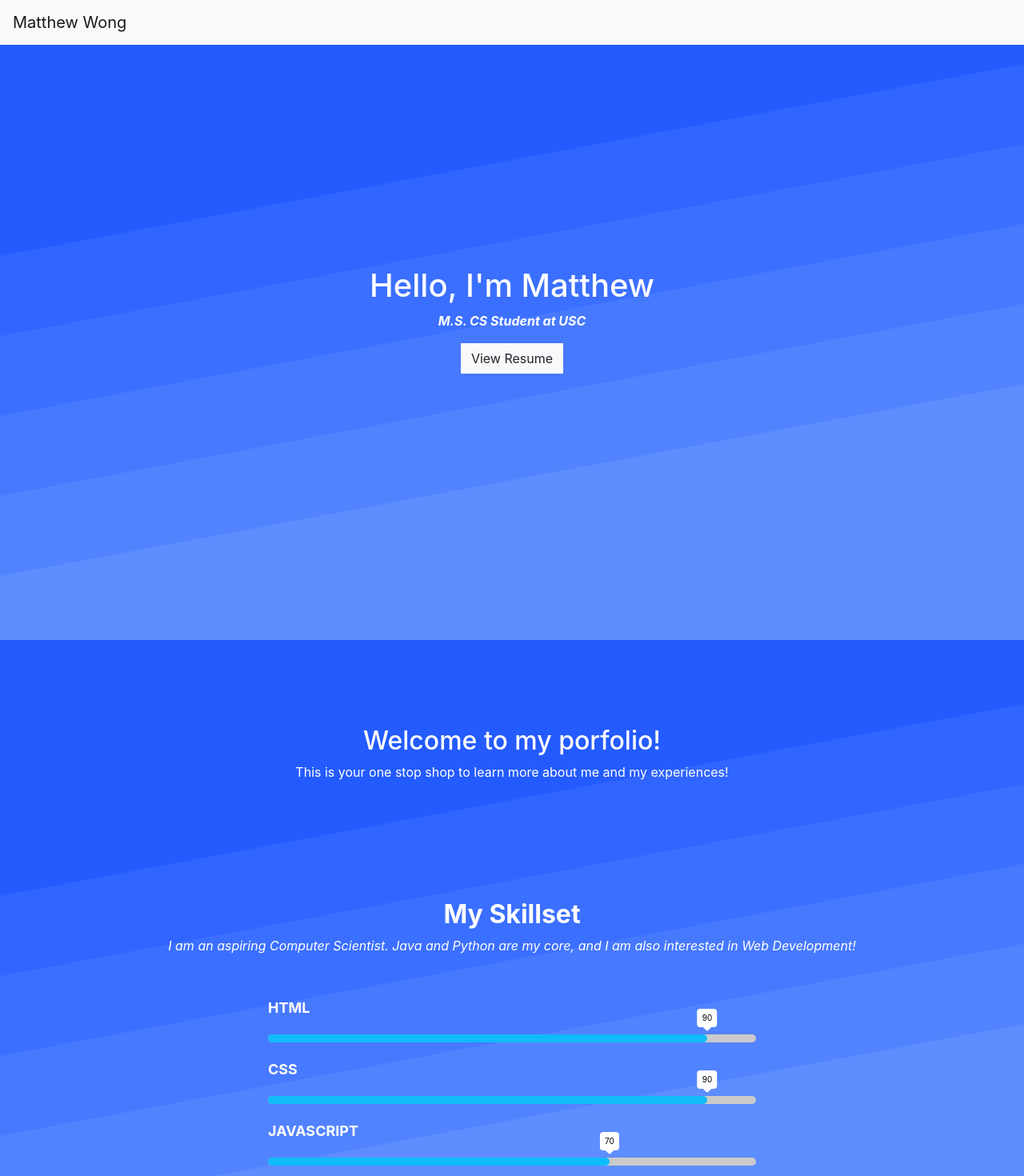
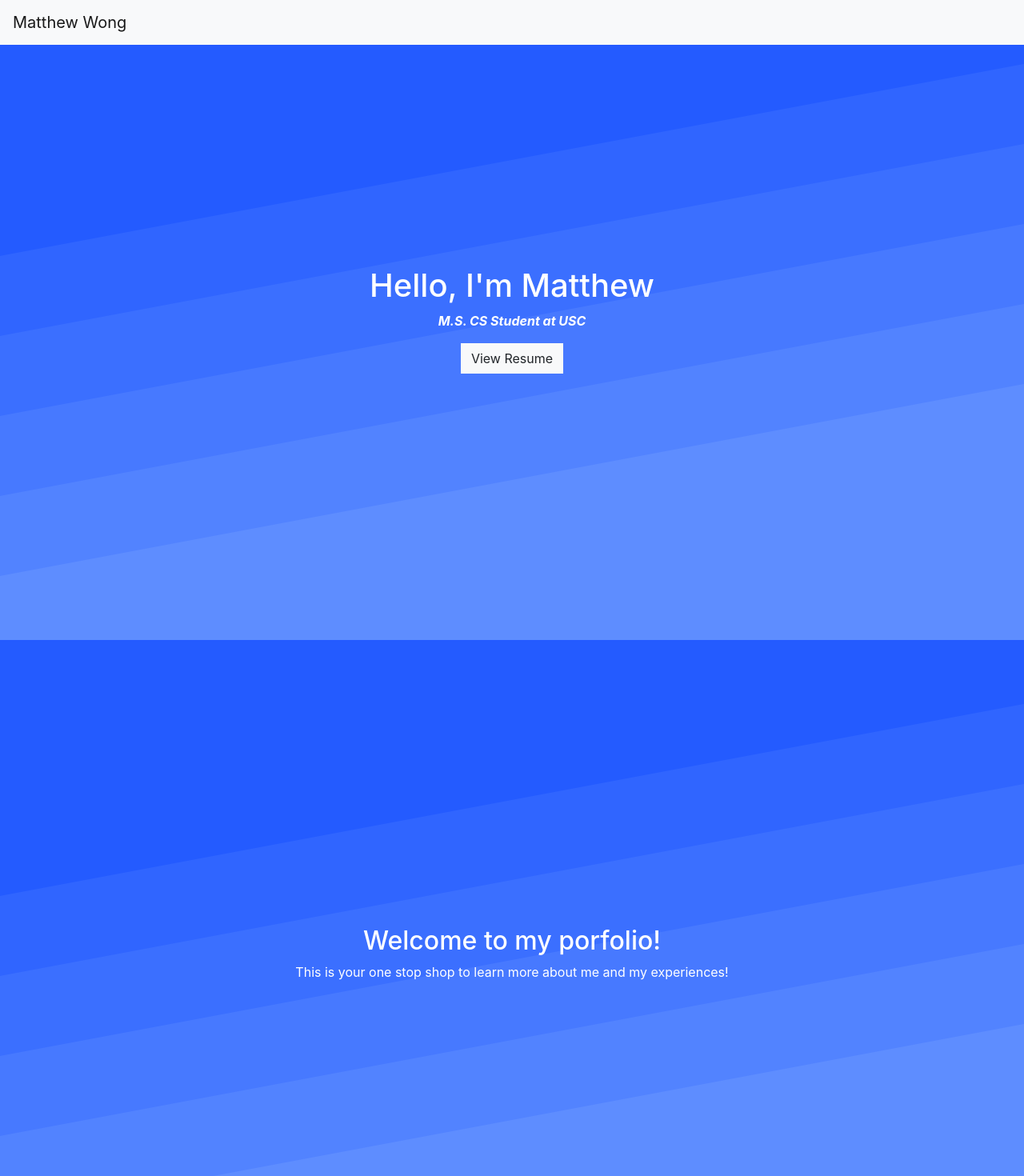
Before and after one commit to mwong33/portfolio, a React (Create React App) app: page / in a window 1280 px wide. Shown: the top 1470 px of the page at 80% size. Built offline with nearby package versions, Linux system fonts and the light colour scheme.

Commit message:
simplification

```diff
--- a/src/pages/Home.css
+++ b/src/pages/Home.css
@@ -1,9 +1,5 @@
-.landing-section {
+.row-section {
   height: 100vh;
-}
-
-.row-section {
-  height: 300px;
 }
 
 .icon {
--- a/src/pages/Home.js
+++ b/src/pages/Home.js
@@ -27,7 +27,7 @@ export default function Home() {
         <motion.div id="home" initial="out" animate="in" exit="out" variants={pageTransition}>
             <div className="container-fluid">
                 {/* Background Image */}
-                <div className="row landing-section align-items-center text-white">
+                <div className="row row-section align-items-center text-white">
                     <div className="col-12 text-center">
                         <h1>Hello, I'm Matthew</h1>
                         <p className="paragraph-responsive-text font-italic font-weight-bold">M.S. CS Student at USC</p>
@@ -42,7 +42,7 @@ export default function Home() {
                     </div>
                 </div>
                 {/* Skills */}
-                <div className="row text-white">
+                <div className="row row-section text-white">
                     <div className="col-12">
                         <div className="row">
                             <div className="col-12 text-center pt-4 pb-3">
```
